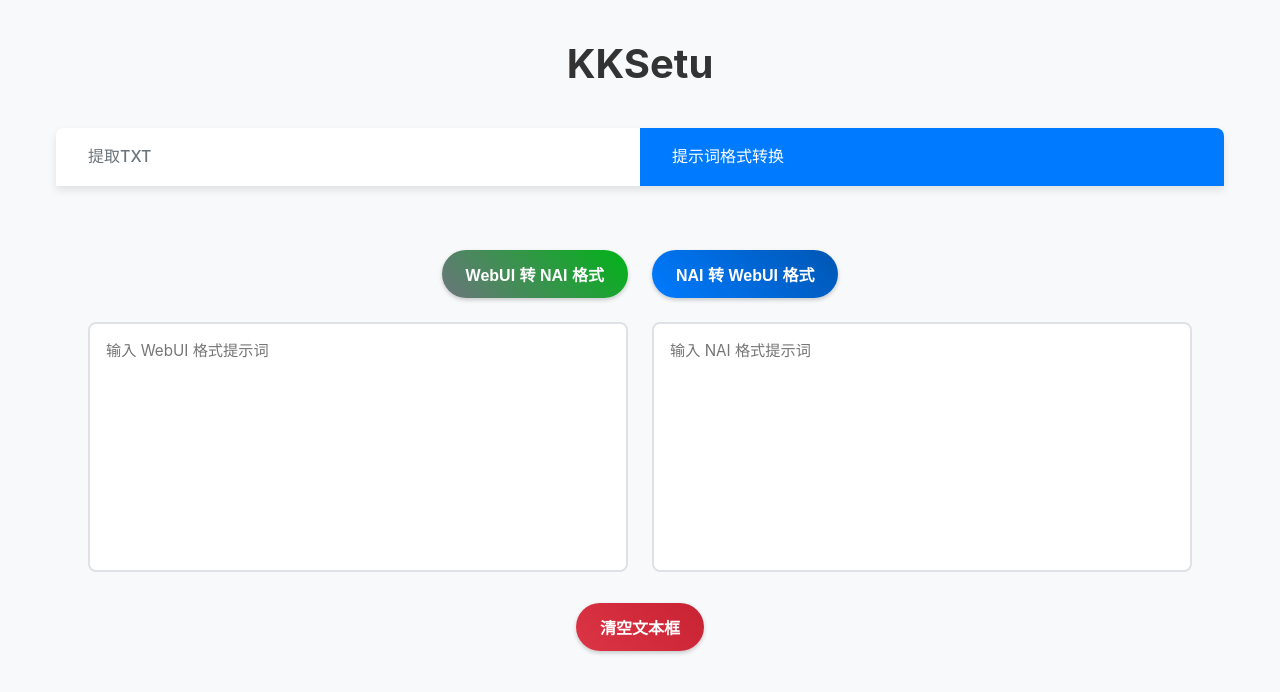
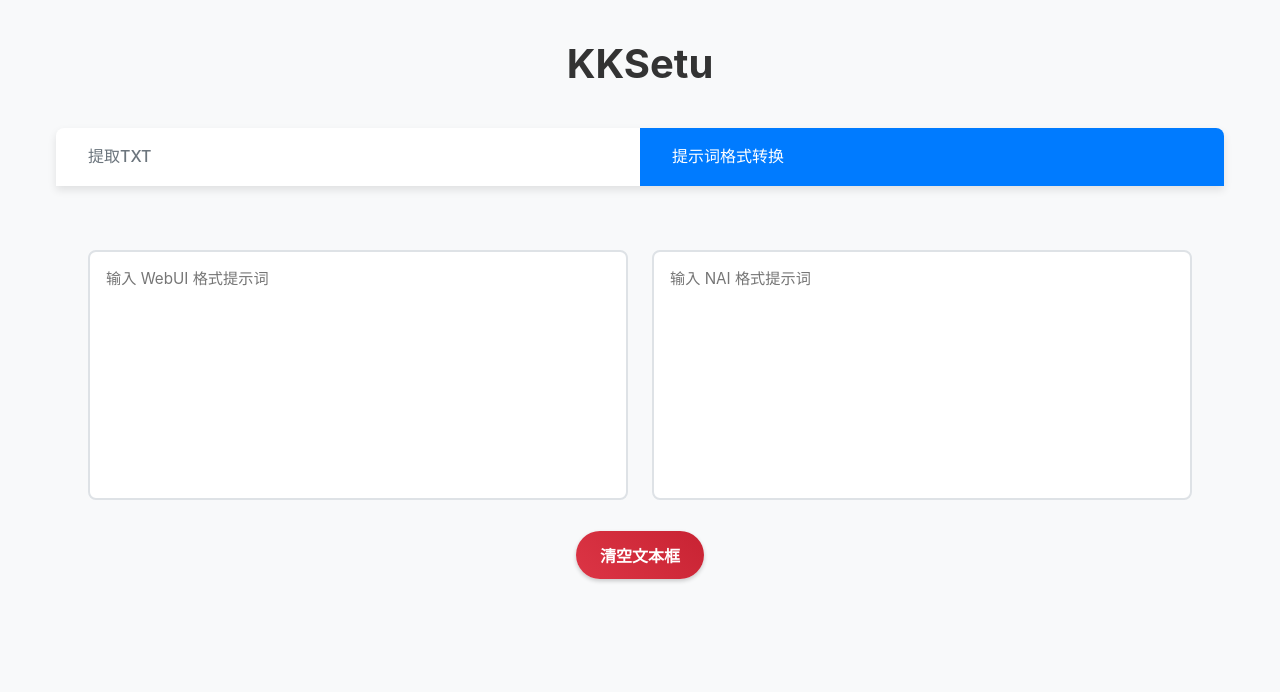
Before and after one commit to 1lch2/KKsetu, a React app: page /convert in a window 1280 px wide. Shown: the top 692 px of the page. Built offline with nearby package versions, Linux system fonts and the light colour scheme.

Commit message:
feat: auto convert prompt

```diff
--- a/src/components/PromptConverter/PromptConverter.tsx
+++ b/src/components/PromptConverter/PromptConverter.tsx
@@ -6,17 +6,23 @@ const PromptConverter = () => {
   const [webuiText, setWebuiText] = useState('');
   const [naiText, setNaiText] = useState('');
 
-  const handleNai2WebuiClick = () => {
-    if (naiText.trim()) {
-      const converted = naiToWebui(naiText);
-      setWebuiText(converted);
+  const onWebuiPromptChange = (prompt: string) => {
+    setWebuiText(prompt);
+    if (prompt.trim()) {
+      const converted = webuiToNai(prompt);
+      setNaiText(converted);
+    } else {
+      setNaiText('');
     }
   };
 
-  const handleWebui2NaiClick = () => {
-    if (webuiText.trim()) {
-      const converted = webuiToNai(webuiText);
-      setNaiText(converted);
+  const onNaiPromptChange = (prompt: string) => {
+    setNaiText(prompt);
+    if (prompt.trim()) {
+      const converted = naiToWebui(prompt);
+      setWebuiText(converted);
+    } else {
+      setWebuiText('');
     }
   };
 
@@ -27,14 +33,6 @@ const PromptConverter = () => {
 
   return (
     <div className='prompt-converter'>
-      <div className='converter-buttons'>
-        <button className='convert-button webui2nai' onClick={handleWebui2NaiClick}>
-          WebUI 转 NAI 格式
-        </button>
-        <button className='convert-button nai2webui' onClick={handleNai2WebuiClick}>
-          NAI 转 WebUI 格式
-        </button>
-      </div>
       <div className='textareas-container'>
         <div className='textarea-wrapper webui'>
           <textarea
@@ -42,7 +40,7 @@ const PromptConverter = () => {
             id='webui'
             placeholder='输入 WebUI 格式提示词'
             value={webuiText}
-            onChange={(e) => setWebuiText(e.target.value)}
+            onChange={(e) => onWebuiPromptChange(e.target.value)}
           ></textarea>
         </div>
         <div className='textarea-wrapper nai'>
@@ -51,7 +49,7 @@ const PromptConverter = () => {
             id='nai'
             placeholder='输入 NAI 格式提示词'
             value={naiText}
-            onChange={(e) => setNaiText(e.target.value)}
+            onChange={(e) => onNaiPromptChange(e.target.value)}
           ></textarea>
         </div>
       </div>
```
